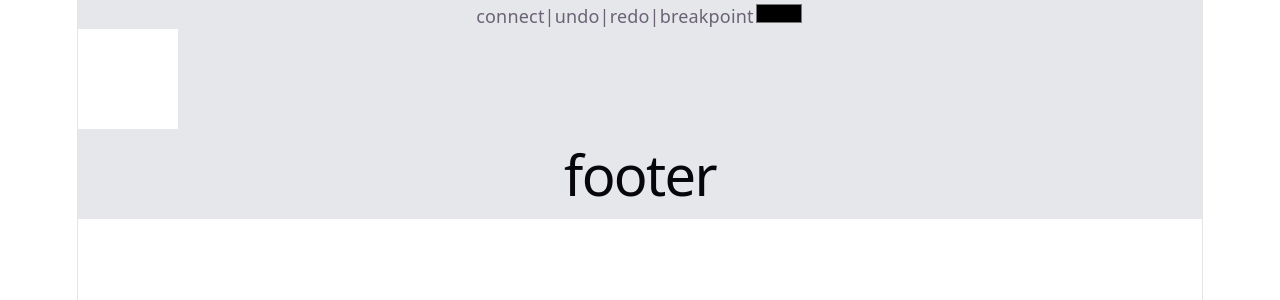
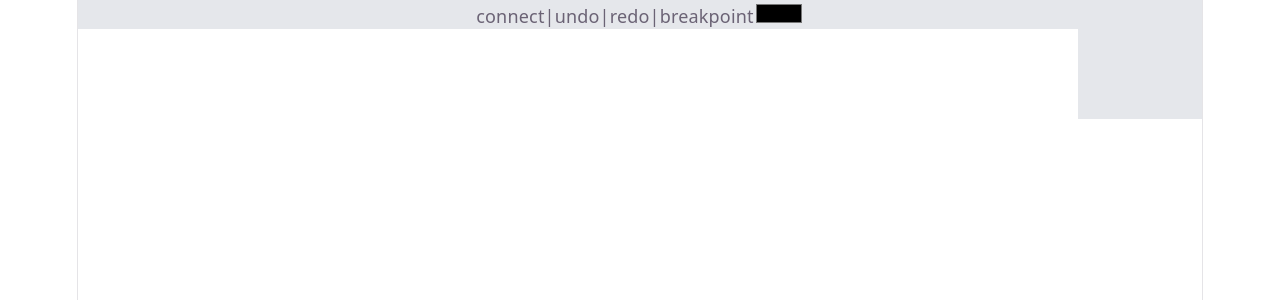
Before and after one commit to justinzztang/multiseat-paint, a React (Vite) app in the folder frontend/: page /board in a window 1280 px wide. Shown: the top 300 px of the page. Built offline with nearby package versions, Linux system fonts and the light colour scheme.

Commit message:
larger canvas

```diff
--- a/frontend/src/pages/Board.tsx
+++ b/frontend/src/pages/Board.tsx
@@ -11,8 +11,8 @@ import {bresenhamLine} from "../utils/Bresenham.ts";
 function Board(){
 
     const GRID_SIZE = 1;
-    var width = 100;
-    var height = 100;
+    var width = 1000;
+    var height = 1000;
 
     // the top canvas
     const canvasRef = useRef<HTMLCanvasElement | null>(null);
@@ -84,7 +84,6 @@ function Board(){
         const bottom = snap(cellY + GRID_SIZE);
 
         ctx.fillStyle = `rgba(${color.r}, ${color.g}, ${color.b}, ${color.a})`;
-        console.log(ctx.fillStyle)
         ctx.fillRect(left, top, right - left, bottom - top);
     }
 
@@ -158,23 +157,23 @@ function Board(){
     const receiveSyncMessage = useCallback(
         (msg:IMessage) => {
             const bytes:Uint8Array = msg.binaryBody;
-            const startingX = bytes[0];
-            const startingY = bytes[1];
-            const width = bytes[2];
-            const height = bytes[3];
+            const startingX = (bytes[0] << 8) + (bytes[1]);
+            const startingY = (bytes[2] << 8) + (bytes[3]);
+            const width = (bytes[4] << 8) + (bytes[5]);
+            const height = (bytes[6] << 8) + (bytes[7]);
             const bg = backgroundCtxRef.current;
             if (!bg) return;
 
             const imageData = bg.createImageData(width, height);
             const data = imageData.data;
 
-            let index = 4;
+            let index = 8;
             for(let y = startingY; y < startingY + height; y++){
                 for(let x = startingX; x < startingX + width; x++){
-                    data[index-4] = bytes[index];
-                    data[index-3] = bytes[index+1];
-                    data[index-2] = bytes[index+2];
-                    data[index-1] = bytes[index+3];
+                    data[index-8] = bytes[index];
+                    data[index-7] = bytes[index+1];
+                    data[index-6] = bytes[index+2];
+                    data[index-5] = bytes[index+3];
                     index+=4;
                 }
             }
@@ -336,14 +335,14 @@ function Board(){
                 <button onClick={sendRedo}>redo|</button>
                 <button onClick={breakpoint}>breakpoint</button>
                 <input ref={colorRef} type="color" id="strokeColor" name="strokeColor"></input>
-                <div className="relative w-[100px] h-[100px]">
+                <div className={`relative w-[${width}px] h-[${height}px]`}>
                     <canvas
                         ref={backgroundCanvasRef}
-                        className="absolute top-0 left-0 w-[100px] h-[100px] bg-white image-render-[pixelated] z-10"
+                        className={` w-[${width}px] h-[${height}px] absolute top-0 left-0 bg-white image-render-[pixelated] z-10`}
                     />
                     <canvas
                         ref={canvasRef}
-                        className="absolute top-0 left-0 w-[100px] h-[100px] image-render-[pixelated] z-50"
+                        className={` w-[${width}px] h-[${height}px] absolute top-0 left-0 image-render-[pixelated] z-50`}
                         onPointerDown={beginStroke}
                         onPointerMove={pointerMove}
                         onPointerUp={pointerUp}
```
Also changed, not shown: 2 other files (tests, documents, lock files or other folders).
